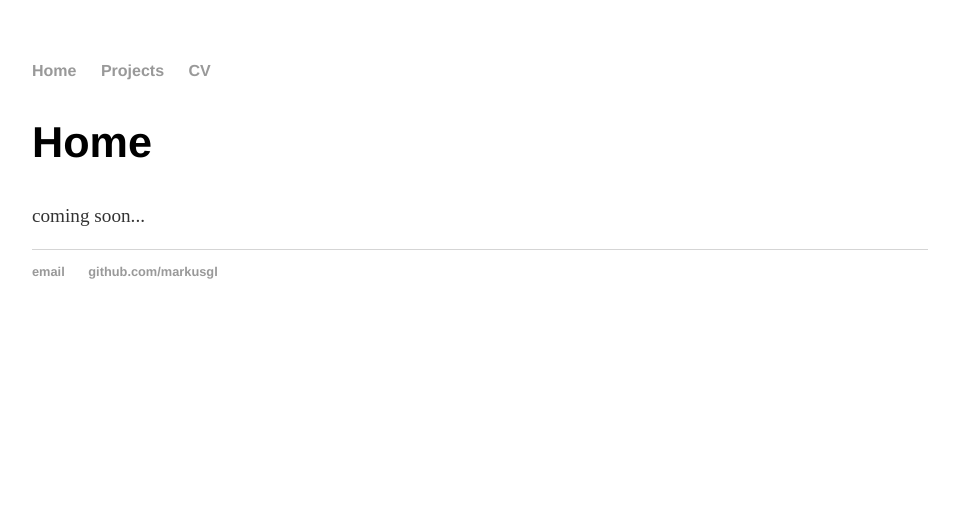
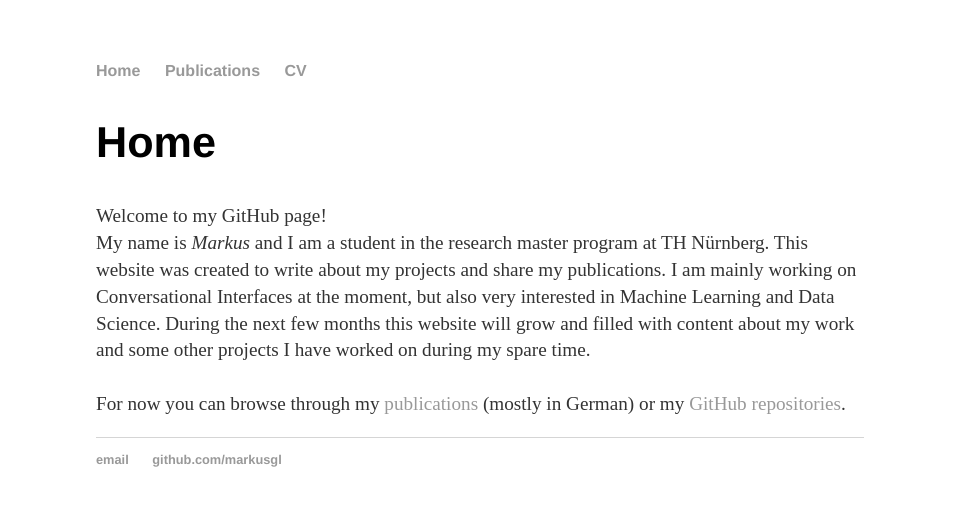
Before and after one commit to markusgl/markusgl.github.io, a Jekyll site: the page built from index.html, in a window 1280 px wide. Shown: the top 506 px of the page, without its empty margins (160-1119 px from the left). Built offline with Jekyll 4.4.1, drawn with Linux system fonts in a browser that asks for light colours.

Commit message:
content and layout update

```diff
--- a/_layouts/default.html
+++ b/_layouts/default.html
@@ -4,13 +4,14 @@
 			<title>{{ page.title }}</title>
 			<!-- link to main stylesheet -->
 			<link rel="stylesheet" type="text/css" href="/css/main.css">
+			<meta name="viewport" content="width=device-width; initial-scale=1.0;" />
 		</head>
 		<body>
 			<nav>
 	    		<ul>
                     <li><a href="/">Home</a></li>
                     <!-- <li><a href="/blog">Blog</a></li> -->
-                    <li><a href="/projects">Projects</a></li>
+                    <li><a href="/publications">Publications</a></li>
                     <li><a href="/cv">CV</a></li>
                     <!-- <li><a href="/about">About</a></li> -->
 	    		</ul>
--- a/css/main.css
+++ b/css/main.css
@@ -1,4 +1,4 @@
-body { margin: 60px auto; width: 70%; }
+body { margin: 60px auto; word-wrap:break-word; }
 
 a { text-decoration: none; color: #999; }
 a:hover { text-decoration: underline; }
@@ -6,13 +6,8 @@ a:hover { text-decoration: underline; }
 p, ul { font-size: 1.2em; line-height: 1.4em; color: #333; }
 
 h1, h2, h3, h4, h5 { font-family: 'Helvetica', 'Arial', 'Sans-Serif'; }
-h1 { font-size: 3em;  }
-h2 { font-size: 2.7em; }
-h3 { font-size: 2.3em; }
-h4 { font-size: 1.9em; }
-h5 { font-size: 1.0em; }
 
-nav ul, footer ul { font-size: 1em; font-family: 'Helvetica', 'Arial', 'Sans-Serif'; padding: 0px; list-style: none; font-weight: bold; }
+nav ul, footer ul { font-family: 'Helvetica', 'Arial', 'Sans-Serif'; padding: 0px; list-style: none; font-weight: bold; }
 nav ul li, footer ul li { display: inline; margin-right: 20px; }
 
 footer { border-top: 1px solid #d5d5d5; font-size: .8em; }
@@ -30,4 +25,54 @@ ul.posts li { list-style: none; }
 .cv .download { float: right; font-size: .8em; text-transform: uppercase; }
 
 /* Publications */
-ul.publ { font-size: 1.2em; }
+ul.publ { font-size: 1.2em; margin-left: 0em; padding-left: 0.7em; }
+
+/* individual device settings */
+
+/* for smartphones */
+@media only screen and (max-width: 768px){
+    nav ul, footer ul { font-size: 1.2em; }
+    body {width: 90%; }
+
+    h1 { font-size: 2.7em;  }
+    h2 { font-size: 2.4em; }
+    h3 { font-size: 2.0em; }
+    h4 { font-size: 1.6em; }
+    h5 { font-size: 1.0em; }
+}
+
+/* for ipad */
+@media only screen and (min-device-width: 768px) and (max-device-width: 1024px) {
+    nav ul, footer ul { font-size: 1.2em; }
+    body {width: 90%; }
+
+    h1 { font-size: 2.7em; }
+    h2 { font-size: 2.4em; }
+    h3 { font-size: 2.0em; }
+    h4 { font-size: 1.6em; }
+    h5 { font-size: 1.0em; }
+}
+
+/* for ipad pro */
+@media only screen and (min-device-width: 1024px) and (max-device-width: 1366px) {
+    nav ul, footer ul { font-size: 1.2em; }
+    body {width: 85%; }
+
+    h1 { font-size: 2.7em;  }
+    h2 { font-size: 2.4em; }
+    h3 { font-size: 2.0em; }
+    h4 { font-size: 1.6em; }
+    h5 { font-size: 1.0em; }
+}
+
+/* all larger devices (laptoprs, desktops etc.) */
+@media only screen and (min-width: 1025px) {
+    nav ul, footer ul { font-size: 1em;}
+    body { width: 60%; }
+
+    h1 { font-size: 3em;  }
+    h2 { font-size: 2.7em; }
+    h3 { font-size: 2.3em; }
+    h4 { font-size: 1.9em; }
+    h5 { font-size: 1.0em; }
+}
--- a/cv/index.html
+++ b/cv/index.html
@@ -4,5 +4,5 @@ title: CV
 ---
   <h2>{{ page.title }}</h2>
   <p>
-        coming soon...
+        coming soon
   </p>
--- a/index.html
+++ b/index.html
@@ -1,8 +1,13 @@
 ---
 layout: default
-title: Markus' Blog
+title: Home
 ---
 <div class="blurb">
-	<h2>Home</h2>
-	<p>coming soon... </p>
+	<h2>{{ page.title }}</h2>
+	<p>Welcome to my GitHub page!<br/>
+		My name is <em>Markus</em> and I am a student in the research master program at TH Nürnberg.
+		This website was created to write about my projects and share my publications. I am mainly working on Conversational Interfaces at the moment, but also very interested in Machine Learning and Data Science.
+		During the next few months this website will grow and filled with content about my work and some other projects I have worked on during my spare time.<br/><br/>
+	For now you can browse through my <a href="/publications">publications</a> (mostly in German) or my <a target="_blank" href="https://github.com/markusgl?tab=repositories">GitHub repositories</a>.
+	</p>
 </div>
```
Also changed, not shown: projects/index.html (deleted, +0 -25 lines), publications/index.html (added, +25 -0 lines), 8 other files.
